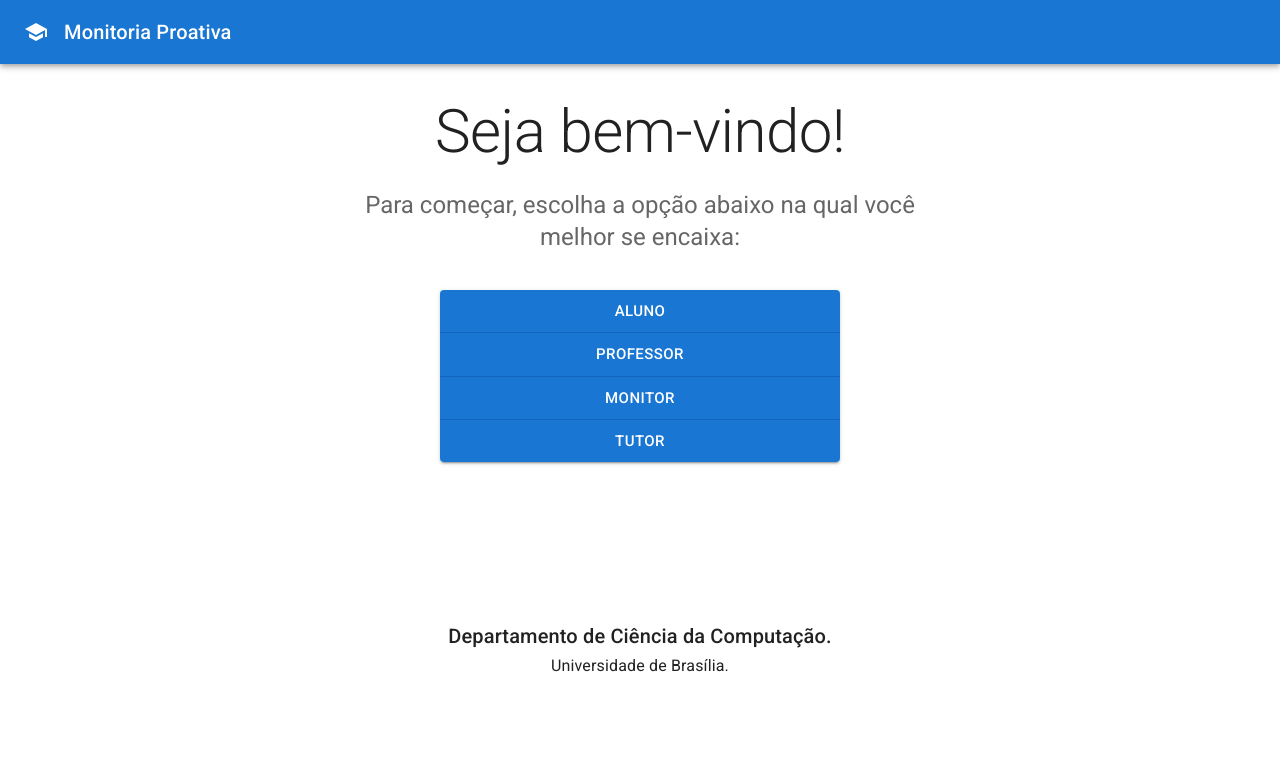
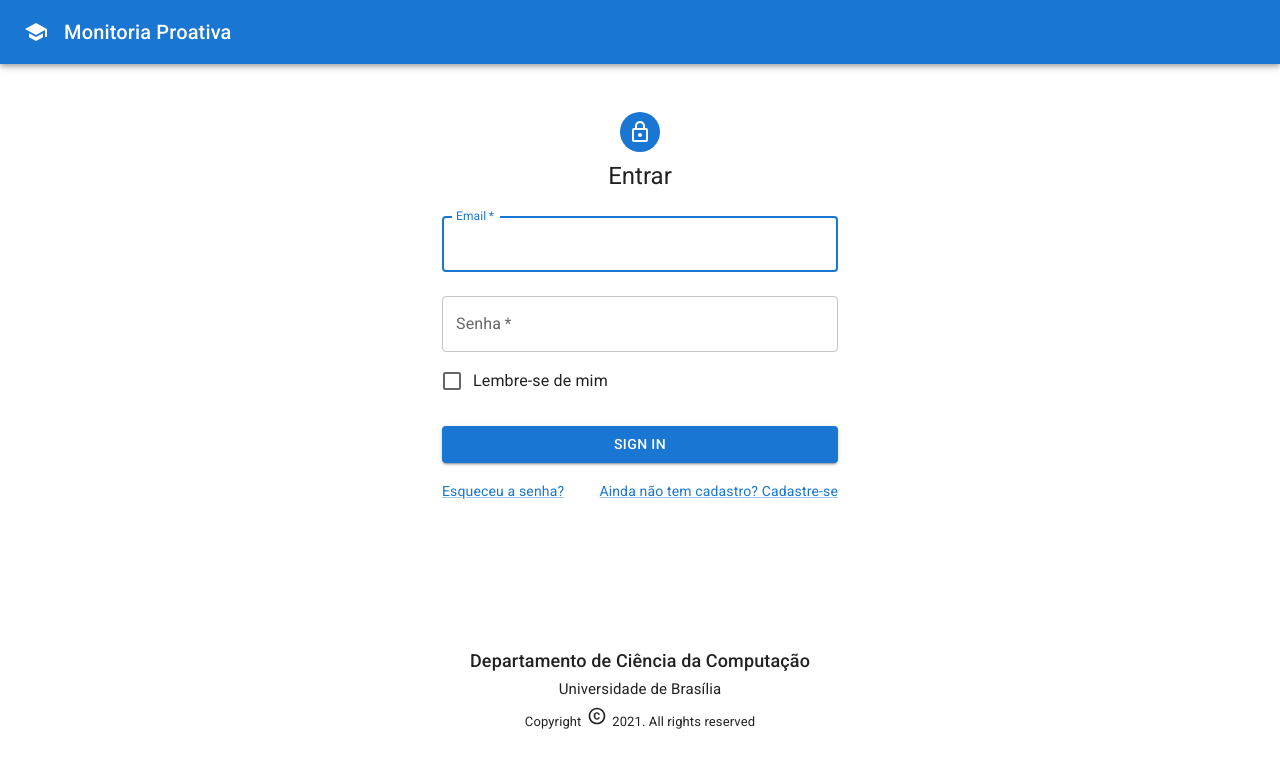
Before and after one commit to GabrielCrespo/monitoring-system-interface, a React (Create React App) app in the folder proactive/: page /signup-student in a window 1280 px wide. Shown: the top 768 px of the page. Built offline with nearby package versions, Linux system fonts and the light colour scheme.

Commit message:
Ajustes no footer e Paginas de Login

```diff
--- a/proactive/package.json
+++ b/proactive/package.json
@@ -13,6 +13,7 @@
     "@testing-library/user-event": "^12.1.10",
     "react": "^17.0.2",
     "react-dom": "^17.0.2",
+    "react-router-dom": "^5.3.0",
     "react-scripts": "4.0.3",
     "web-vitals": "^1.0.1"
   },
--- a/proactive/src/App.js
+++ b/proactive/src/App.js
@@ -1,17 +1,24 @@
-import Buttons from "./components/Button";
-import Footer from "./components/Footer";
-import Header from "./components/Header";
-import Message from "./components/Message";
+import Home from "./pages/Home";
+import LoginStudent from "./pages/LoginStudent";
+import LoginTeacher from "./pages/LoginTeacher"
+import LoginMonitor from "./pages/LoginMonitor"
+import LoginTutor from "./pages/LoginTutor"
+import { BrowserRouter as Router, Switch, Route } from 'react-router-dom';
 
 function App() {
   return (
     <>
-      <Header />
-      <Message />
-      <Buttons />
-      <Footer />
+    <Router>
+        <Switch>
+          <Route path='/' exact component={Home} />
+          <Route path='/signup-student' exact component={LoginStudent} />
+          <Route path='/signup-teacher' exact component={LoginTeacher} />
+          <Route path='/signup-monitor' exact component={LoginMonitor} />
+          <Route path='/signup-tutor' exact component={LoginTutor} />
+        </Switch>
+     </Router>
     </>
   );
-};
+}
 
 export default App;
--- a/proactive/src/components/Button.js
+++ b/proactive/src/components/Button.js
@@ -3,12 +3,21 @@ import Button from "@mui/material/Button";
 import ButtonGroup from "@mui/material/ButtonGroup";
 import Box from "@mui/material/Box";
 import useStyles from "../styles";
+import { BrowserRouter as Router } from "react-router-dom";
 
 const buttons = [
-  <Button key="aluno">Aluno</Button>,
-  <Button key="professor">Professor</Button>,
-  <Button key="monitor">Monitor</Button>,
-  <Button key="tutor">Tutor</Button>,
+  <Button key="aluno" href="/signup-student">
+    Aluno
+  </Button>,
+  <Button key="professor" href="/signup-teacher">
+    Professor
+  </Button>,
+  <Button key="monitor" href="/signup-monitor">
+    Monitor
+  </Button>,
+  <Button key="tutor" href="/signup-tutor">
+    Tutor
+  </Button>,
 ];
 
 function Buttons() {
@@ -20,6 +29,7 @@ function Buttons() {
       alignItems="center"
       className={classes.box}
     >
+      <Router>
         <ButtonGroup
           className={classes.buttonGroup}
           orientation="vertical"
@@ -29,6 +39,7 @@ function Buttons() {
         >
           {buttons}
         </ButtonGroup>
+      </Router>
     </Box>
   );
 }
--- a/proactive/src/components/Footer.js
+++ b/proactive/src/components/Footer.js
@@ -1,31 +1,12 @@
 import { Container, CssBaseline, Typography } from "@mui/material";
 import { Box } from "@mui/system";
 import React from "react";
-//import CopyrightIcon from "@material-ui/icons/Copyright";
-//import useStyles from "../styles";
+import useStyles from "../styles";
+import CopyrightIcon from "@material-ui/icons/Copyright";
 
-// const Footer = () => {
-//   const classes = useStyles();
-//   return (
-//     <Box
-//       display="flex"
-//       justifyContent="center"
-//       alignItems="center"
-//       className={classes.box}
-//     >
-//       <footer className={classes.footer}>
-//         <Typography variant="h6" align="center" gutterBottom>
-//           Footer
-//         </Typography>
-//         <Typography variant="subtitle1" align="center" color="textSecondary">
-//           Algo que dê propósito ao Footer
-//         </Typography>
-//       </footer>
-//     </Box>
-//   );
-// };
+function Footer() {
+  const classes = useStyles();
 
-export default function StickyFooter() {
   return (
     <Box
       sx={{
@@ -35,25 +16,45 @@ export default function StickyFooter() {
       }}
     >
       <CssBaseline />
-      <Box
-        component="footer"
-        sx={{
-          py: 3,
-          px: 2,
-          mt: "auto",
-          backgroundColor: (theme) => theme.palette.mode.anchor,
-        }}
-      >
+      <Box className={classes.footer} component="footer">
         <Container maxWidth="sm">
-          <Typography variant="h6" align="center">
-            Departamento de Ciência da Computação.
+          <Typography
+            variant="h6"
+            align="center"
+            sx={{
+              typography: {
+                fontSize: 18,
+              },
+            }}
+          >
+            Departamento de Ciência da Computação
           </Typography>
-          <Typography variant="subtitle1" align="center">
-            Universidade de Brasília.
+          <Typography
+            variant="subtitle1"
+            align="center"
+            sx={{
+              typography: {
+                fontSize: 15,
+              },
+            }}
+          >
+            Universidade de Brasília
+          </Typography>
+          <Typography
+            align="center"
+            sx={{
+              typography: {
+                fontSize: 13,
+              },
+            }}
+          >
+            Copyright <CopyrightIcon className={classes.copyRightIcon} />{" "}
+            {new Date().getFullYear().toString()}. All rights reserved
           </Typography>
         </Container>
       </Box>
     </Box>
   );
 }
-//export default Footer;
+
+export default Footer;
--- /dev/null
+++ b/proactive/src/pages/Home.js
@@ -0,0 +1,18 @@
+import React from "react";
+import Buttons from "../components/Button";
+import Header from "../components/Header";
+import Message from "../components/Message";
+import Footer from "../components/Footer";
+
+function Home() {
+  return (
+    <>
+      <Header />
+      <Message />
+      <Buttons />
+      <Footer />
+    </>
+  );
+}
+
+export default Home;
--- /dev/null
+++ b/proactive/src/pages/LoginMonitor.js
@@ -0,0 +1,15 @@
+import React from "react";
+import Header from "../components/Header";
+import Footer from "../components/Footer";
+
+function LoginMonitor() {
+  return (
+    <>
+      <Header />
+      <h1>Página de Login do Monitor</h1>
+      <Footer />
+    </>
+  );
+}
+
+export default LoginMonitor;
--- /dev/null
+++ b/proactive/src/pages/LoginStudent.js
@@ -0,0 +1,112 @@
+import React from "react";
+import Header from "../components/Header";
+import Footer from "../components/Footer";
+import { createTheme, ThemeProvider } from "@mui/material/styles";
+import {
+  Avatar,
+  Button,
+  Checkbox,
+  Container,
+  CssBaseline,
+  FormControlLabel,
+  Grid,
+  Link,
+  TextField,
+  Typography,
+} from "@mui/material";
+import Box from "@mui/material/Box";
+import LockOutlinedIcon from "@material-ui/icons/LockOutlined";
+
+const theme = createTheme();
+
+function LoginStudent() {
+  const handleSubmit = (event) => {
+    event.preventDefault();
+    const data = new FormData(event.currentTarget);
+    // eslint-disable-next-line no-console
+    console.log({
+      email: data.get("email"),
+      password: data.get("password"),
+    });
+  };
+
+  return (
+    <>
+      <Header />
+      <ThemeProvider theme={theme}>
+        <Container component="main" maxWidth="xs">
+          <CssBaseline />
+          <Box
+            sx={{
+              marginTop: 5,
+              display: "flex",
+              flexDirection: "column",
+              alignItems: "center",
+            }}
+          >
+            <Avatar sx={{ m: 1, bgcolor: "primary.main" }}>
+              <LockOutlinedIcon />
+            </Avatar>
+            <Typography component="h1" variant="h5">
+              Entrar
+            </Typography>
+            <Box
+              component="form"
+              onSubmit={handleSubmit}
+              noValidate
+              sx={{ mt: 1 }}
+            >
+              <TextField
+                margin="normal"
+                required
+                fullWidth
+                id="email"
+                label="Email"
+                name="email"
+                autoComplete="email"
+                autoFocus
+              />
+              <TextField
+                margin="normal"
+                required
+                fullWidth
+                name="password"
+                label="Senha"
+                type="password"
+                id="password"
+                autoComplete="current-password"
+              />
+              <FormControlLabel
+                control={<Checkbox value="remember" color="primary" />}
+                label="Lembre-se de mim"
+              />
+              <Button
+                type="submit"
+                fullWidth
+                variant="contained"
+                sx={{ mt: 3, mb: 2 }}
+              >
+                Sign In
+              </Button>
+              <Grid container>
+                <Grid item xs>
+                  <Link href="#" variant="body2">
+                    Esqueceu a senha?
+                  </Link>
+                </Grid>
+                <Grid item>
+                  <Link href="#" variant="body2">
+                    {"Ainda não tem cadastro? Cadastre-se"}
+                  </Link>
+                </Grid>
+              </Grid>
+            </Box>
+          </Box>
+        </Container>
+      </ThemeProvider>
+      <Footer />
+    </>
+  );
+}
+
+export default LoginStudent;
--- /dev/null
+++ b/proactive/src/pages/LoginTeacher.js
@@ -0,0 +1,15 @@
+import React from "react";
+import Header from "../components/Header";
+import Footer from "../components/Footer";
+
+function LoginTeacher() {
+  return (
+    <>
+      <Header />
+      <h1>Página de Login do Professor</h1>
+      <Footer />
+    </>
+  );
+}
+
+export default LoginTeacher;
--- /dev/null
+++ b/proactive/src/pages/LoginTutor.js
@@ -0,0 +1,15 @@
+import React from "react";
+import Header from "../components/Header";
+import Footer from "../components/Footer";
+
+function LoginTutor() {
+  return (
+    <>
+      <Header />
+      <h1>Página de Login do Tutor</h1>
+      <Footer />
+    </>
+  );
+}
+
+export default LoginTutor;
--- a/proactive/src/styles.js
+++ b/proactive/src/styles.js
@@ -9,20 +9,24 @@ const useStyles = makeStyles((theme) => ({
     marginRight: theme.spacing(2), // margin-right: 20px
   },
   box: {
-    marginTop: "5px",
-    marginBottom: "10px",
+    marginTop: "10px",
+    marginBottom: "5px",
   },
   buttonGroup: {
     width: "400px",
   },
   footer: {
-    //backgroundColor: "red",
-    backgroundColor: theme.palette.background.paper,
-    padding: "10px 0",
-    //position: "relative",
-    bottom: "0",
-    width: "100%",
+    marginTop: "auto",
+    padding: "3px 2px",
   },
+  copyRightIcon: {
+    fontSize: 13,
+    paddingTop: "4px"
+  },
+  headerLink: {
+    textDecoration: "none",
+    color: theme.palette.background.paper,
+  }
 }));
 
 
```
Also changed, not shown: proactive/src/components/Header.js (+7 -4 lines), 1 other file (tests, documents, lock files or other folders). Lines whose indentation alone changed are shown as unchanged.
